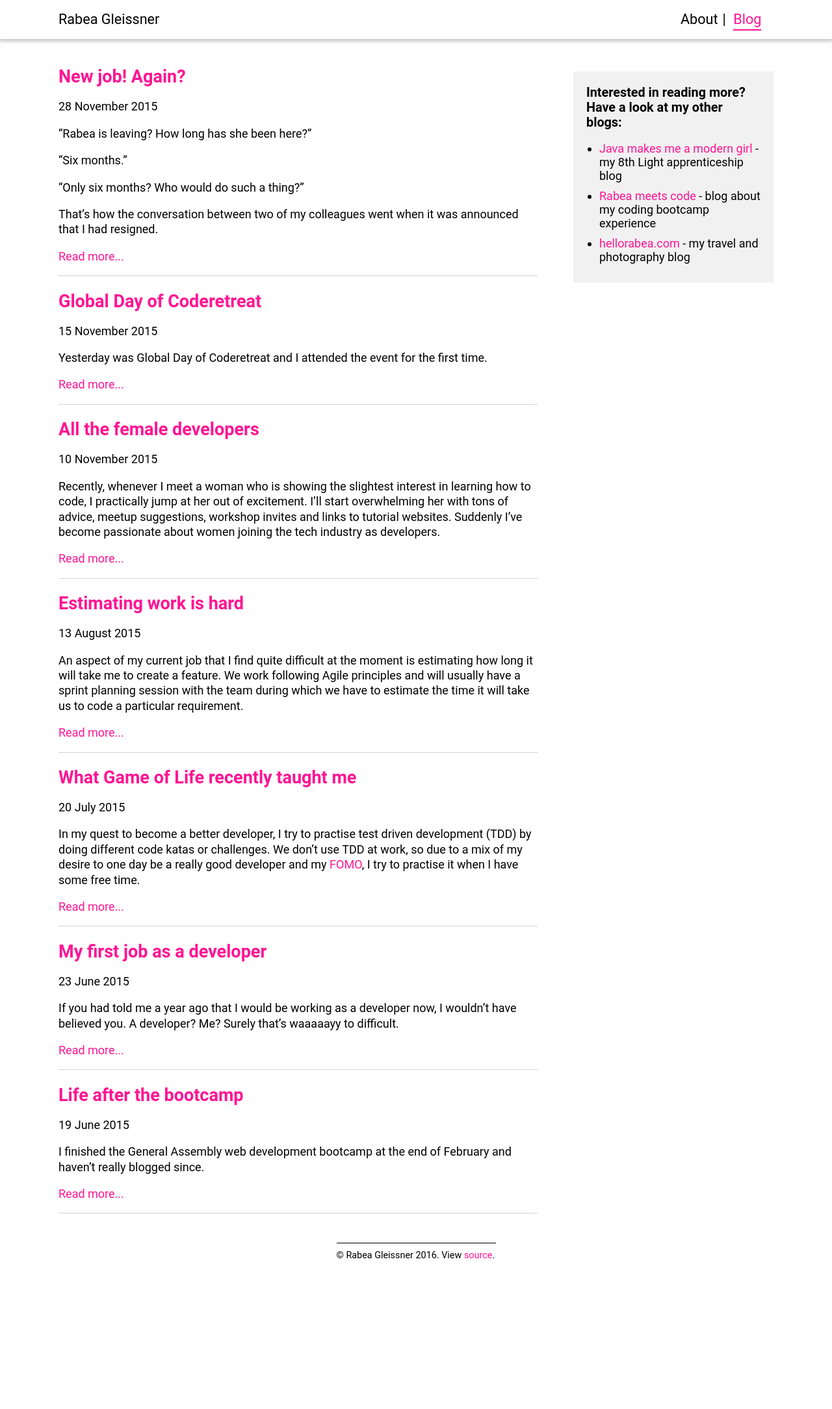
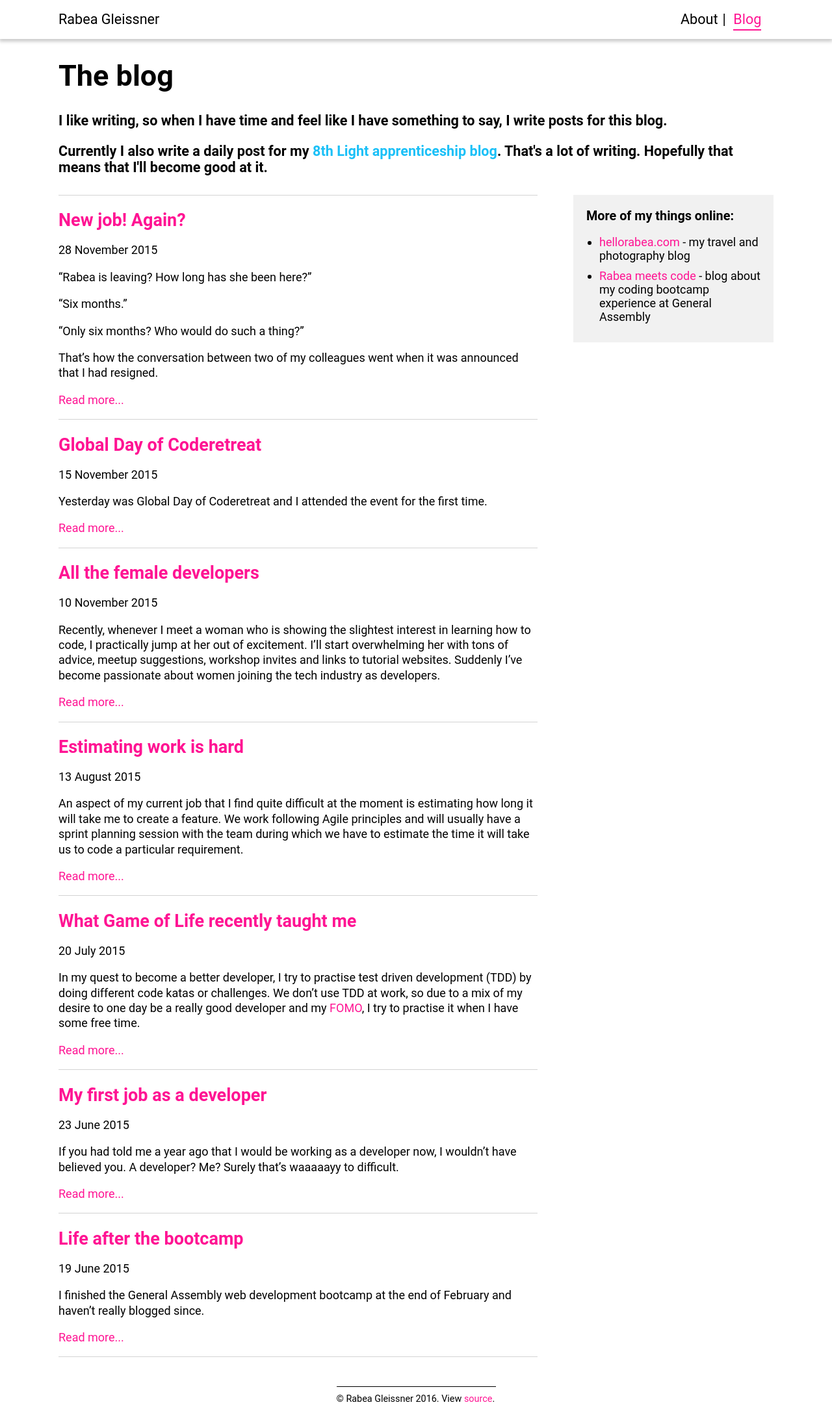
Before and after one commit to RabeaGleissner/RabeaGleissner.github.io, a Jekyll site: the page built from blog/index.html, in a window 1280 px wide. Shown: the whole page at 65% size. Built offline with Jekyll 4.4.1, drawn with Linux system fonts in a browser that asks for light colours; the list of posts is cut into pages by our own code; before the commit the page ends 1948 px from its top, so only the background shows below that.

Commit message:
blog homepage and css updates

```diff
--- a/_layouts/apprenticeship-blog.html
+++ b/_layouts/apprenticeship-blog.html
@@ -3,7 +3,7 @@
   <section class="posts">
   {{ content }}
   </section>
-  <aside class="my-other-blogs">
+  <aside class="my-other-blogs grey-box">
    <p>I currently work as a resident apprentice at 8th Light. As part of my apprenticeship I write a blog post every day.
    <br>
    <br>
--- a/_layouts/blog.html
+++ b/_layouts/blog.html
@@ -1,19 +1,21 @@
 {% include header.html %}
 <div class="wrapper blog">
+  <h1>The blog</h1>
+  <section class="intro">
+    <h3>I like writing, so when I have time and feel like I have something to say, I write posts for this blog.</h3>
+    <h3>Currently I also write a daily post for my <a class="eighth-light" href="/apprenticeship">8th Light apprenticeship blog</a>. That's a lot of writing. Hopefully that means that I'll become good at it.</h3>
+  </section>
   <section class="posts">
-  {{ content }}
+    {{ content }}
   </section>
-  <aside class="my-other-blogs">
-    <h4>Interested in reading more? Have a look at my other blogs:</h4>
+  <aside class="my-other-blogs grey-box">
+    <h4>More of my things online:</h4>
     <ul>
       <li>
-        <a href="/apprenticeship">Java makes me a modern girl</a> - my 8th Light apprenticeship blog
+        <a href="http://hellorabea.com" target="_blank">hellorabea.com</a> - my travel and photography blog
       </li>
       <li>
-        <a href="http://rabeameetscode.wordpress.com/" target="_blank">Rabea meets code</a> - blog about my coding bootcamp experience
-      </li>
-      <li>
-        <a href="http://hellorabea.com" target="_blank">hellorabea.com</a> - my travel and photography blog
+        <a href="http://rabeameetscode.wordpress.com/" target="_blank">Rabea meets code</a> - blog about my coding bootcamp experience at General Assembly
       </li>
     </ul>
   </aside>
--- a/_layouts/photos.html
+++ b/_layouts/photos.html
@@ -1,7 +1,7 @@
 {% include header.html %}
 <div class="wrapper blog hundred-photos">
   <h1>100 days, 100 photos</h1>
- <section class="intro"><p>Some of my colleagues came up with this challenge: take a photo every day for 100 days. I've decided to join in. My plan is to post a photo to Instagram every day.</p></section>
+ <section class="intro grey-box"><p>Some of my colleagues came up with this challenge: take a photo every day for 100 days. I've decided to join in. My plan is to post a photo to Instagram every day.</p></section>
   <ul id="instafeed"></ul>
   <button id="load-more">Show me more!</button>
 </div>
--- a/_scss/blog.scss
+++ b/_scss/blog.scss
@@ -2,9 +2,30 @@
 
 .blog {
   margin-top: 10px;
+  h1 {
+    text-align: left;
+  }
+  .grey-box {
+    background-color: #f1f1f1;
+    margin-top: 30px;
+    margin-bottom: 30px;
+    padding: 1px 20px;
+  }
+  .intro {
+    margin-bottom: 30px;
+    .eighth-light {
+      color: #1BC0F7;
+    }
+  }
+  .my-other-blogs {
+    margin-top: 0;
+  }
 }
 .blog-post {
   border-bottom: 1px solid lightgrey;
+  &:first-child {
+    border-top: 1px solid lightgrey;
+  }
   h2 {
     margin-bottom: 0;
   }
@@ -81,11 +102,7 @@
   }
 }
 .my-other-blogs {
-  margin-top: 30px;
-  margin-bottom: 30px;
-  padding: 1px 20px;
-  background-color: #f1f1f1;
-  width: 100%;
+ width: 100%;
   ul {
     padding-left: 20px;
     li {
@@ -98,13 +115,13 @@
 }
 
 .hundred-photos {
+  h1 {
+    text-align: center;
+  }
   text-align: center;
   .intro {
     width: 50%;
-    background-color: #f1f1f1;
-    padding: 10px 15px;
     margin: 0 auto;
-    margin-bottom: 20px;
   }
   #instafeed {
     padding-left: 0;
@@ -141,6 +158,7 @@
     }
   }
   .my-other-blogs {
+    margin-top: 260px;
     width: 28%;
     float: right;
     h4 {
```
